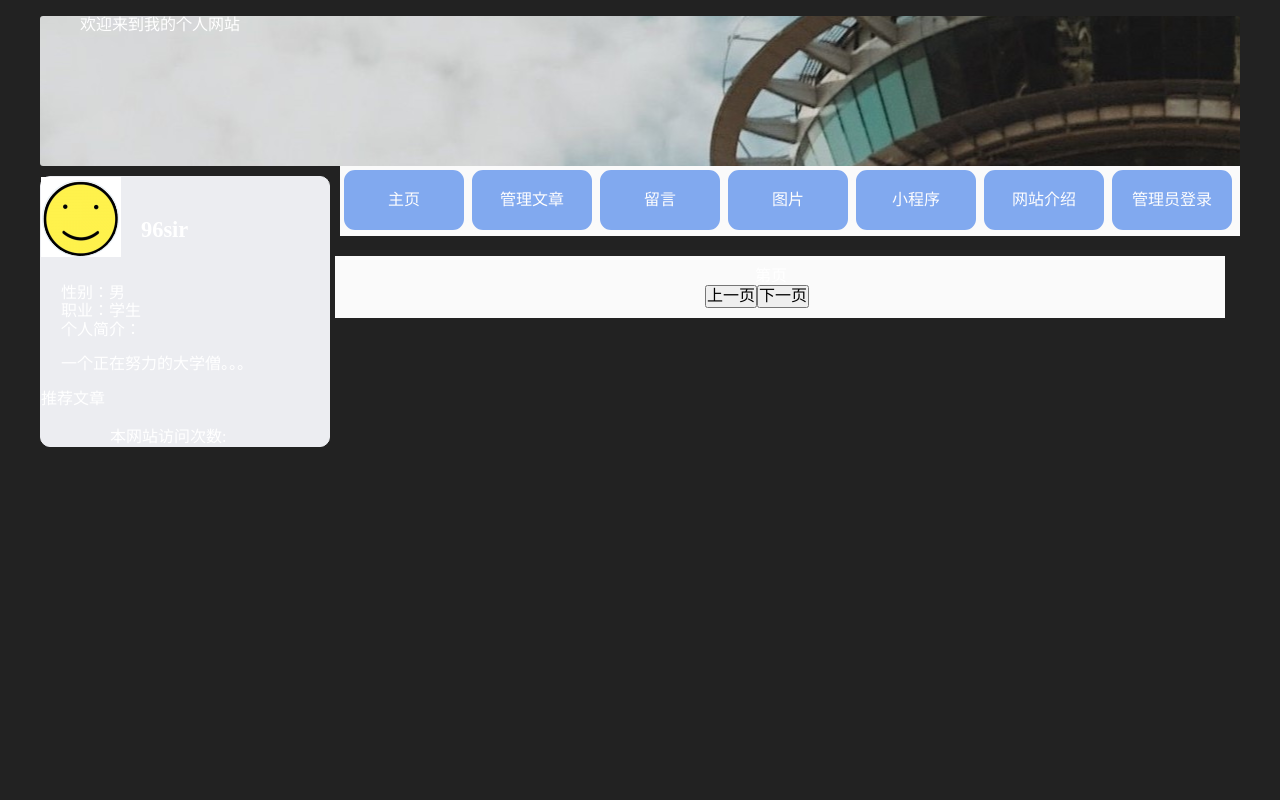
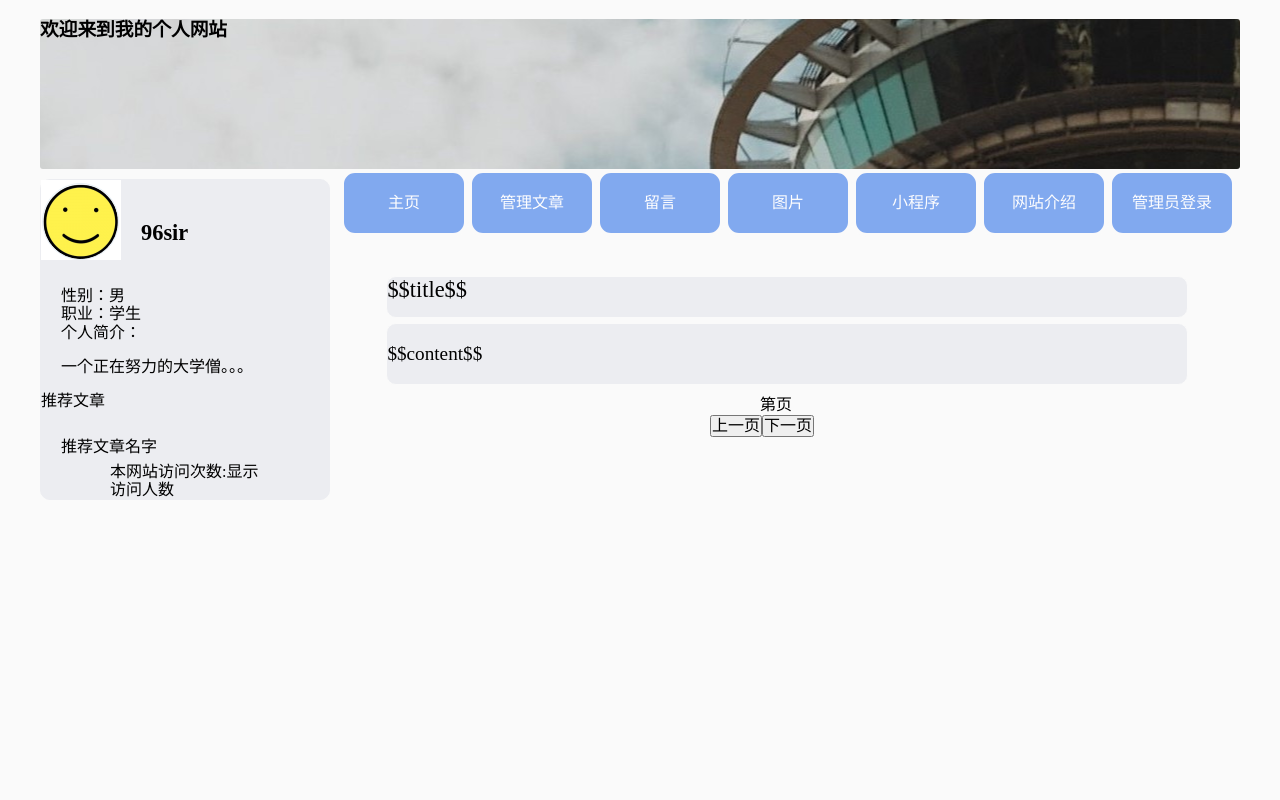
Before and after one commit to jiangsssw/blog-react, a React app: page / in a window 1280 px wide. Shown: the top 800 px of the page. Built offline with nearby package versions, Linux system fonts and the light colour scheme.

Commit message:
construction

```diff
--- a/src/components/Main.js
+++ b/src/components/Main.js
@@ -2,16 +2,22 @@ require('normalize.css/normalize.css');
 require('styles/App.css');
 
 import React from 'react';
-import BgFrameConponent from './bgFrame'
-
+import BgFrameComponent from './bgFrame'
+import ArticleComponent from './article'
+import FooterCompontent from './foot'
+import '../styles/BgFrame.css'
 //let yeomanImage = require('../images/yeoman.png');
 
 class AppComponent extends React.Component {
   render() {
     return (
       <div className="index">
-
-    <BgFrameConponent/>
+         <div className="container">
+            <BgFrameComponent>
+             </BgFrameComponent>
+             <ArticleComponent/>
+          </div>
+          <FooterCompontent/>
       </div>
 
     );
--- a/src/components/article.js
+++ b/src/components/article.js
@@ -5,12 +5,30 @@ class ArticlesConpoment extends React.Component{
     render(){
         return(
             <div>
+                <div className="main_content">
+                  <div className="muban">
+                    <div className="text">
+                        <article>
+                            <div className="article_title"><a>$$title$$</a></div>
+                            <div className="article_preview_content"><p>$$content$$</p></div>
+                        </article>
+                     </div>
+                 </div>
+                 <aside>
+                    <p>第<span id="page_number"></span>页</p>
+                    <div>
+                        <button className="article_next">上一页</button>
+                        <button className="previous_page">下一页</button>
+                    </div>
+                </aside>
+                </div>
+            </div>
 
-            </div>
         );
     }
 
 }
 
-
+ArticlesConpoment.defaultProps = {
+};
 export default ArticlesConpoment;
--- a/src/components/bgFrame.js
+++ b/src/components/bgFrame.js
@@ -1,5 +1,4 @@
 import React from 'react'
-import '../styles/BgFrame.css'
 
 class BgFrameConponent extends React.Component{
 
@@ -7,13 +6,8 @@ class BgFrameConponent extends React.Component{
     render(){
         return (
          <div>
-        <div className="container">
         <header className="header">
-            <blockquote>
-                <p>
-                    欢迎来到我的个人网站
-                </p>
-            </blockquote>
+            <h3>欢迎来到我的个人网站</h3>
         </header>
         <div className="navigation">
             {/* 这里将li的开始标签和结束标签不写在一行是为了消除li之间存在空白字符的问题*/}
@@ -46,38 +40,16 @@ class BgFrameConponent extends React.Component{
             <div className="recommend">
                 <label>推荐文章</label>
                 <ul className="aside_ul">
-                    <li className="aside_title" ><a onclick="abc('$$id$$')">$$title$$</a></li>
+                    <li className="aside_title" >推荐文章名字</li>
                 </ul>
             </div>
             <div className="visited">
                 <div>
-                    <a>本网站访问次数:<span id="counts"></span></a>
+                    <a>本网站访问次数:<span id="counts">显示访问人数</span></a>
                 </div>
             </div>
         </div>
-        <div className="main_content">
-            <div className="template_index_art">
-                <div className="text">
-                    <article>
-                        <div className="article_title"><a onclick="abc('$$id$$')">$$title$$</a></div>
-                        <div className="article_preview_content"><small><p>$$preview$$</p></small></div>
-                    </article>
-                </div>
-            </div>
-            <aside>
-                <p>第<span id="page_number"></span>页</p>
-                <div>
-                    <button className="article_next">上一页</button>
-                    <button className="previous_page">下一页</button>
-                </div>
-            </aside>
-        </div>
-    </div>
-    <footer className="footer">
-        <div className="foot_background">
-            <span>备案信息</span>
-        </div>
-    </footer>
+
     </div>
     );
     }
--- /dev/null
+++ b/src/components/foot.js
@@ -0,0 +1,18 @@
+import React from 'react'
+
+class FooterCompontent extends React.Component{
+
+    render(){
+
+        return(
+            <footer className="footer">
+                <div className="foot_background">
+                    <span>备案信息</span>
+                 </div>
+            </footer>
+        )
+    }
+
+}
+
+export default FooterCompontent;
--- a/src/styles/App.css
+++ b/src/styles/App.css
@@ -1,7 +1,11 @@
 /* Base Application Styles */
 body {
-  color: #fff;
-  background: #222;
+  margin-top: -20px;
+  width: 100%;
+  padding: 0;
+  margin: 0;
+  overflow: auto;
+  background-color: #fafafa;
 }
 
 .index img {
--- a/src/styles/BgFrame.css
+++ b/src/styles/BgFrame.css
@@ -1,10 +1,4 @@
-body{
-    width: 100%;
-    padding: 0;
-    margin: 0;
-    overflow: auto;
-    background-color: #fafafa;
-}
+
 .container{
     position: relative;
     width: 1200px;
@@ -85,9 +79,9 @@ html,ul,li,a,p.div,span,button,label,head{
 .recommend ul li{
     line-height: 2em;
 }
-.recommend ul li:first-child{
+/* .recommend ul li:first-child{
     display: none;
-}
+} */
 .visited{
     width: 100%;
 }
@@ -99,7 +93,7 @@ html,ul,li,a,p.div,span,button,label,head{
     position: relative;
     width: 74%;
     border: solid 1px #fafafa;
-    left: 295px;
+    left: 300px;
     top: 20px;
     background-color: #fafafa;
 }
@@ -163,9 +157,9 @@ html,ul,li,a,p.div,span,button,label,head{
     margin: auto;
     color: white;
 }
-.template_index_art .text:first-child {
+/* .template_index_art .text:first-child {
     display: none;
-}
+} */
 .Manage_articles{
     margin-bottom: 50px;
 }
```
